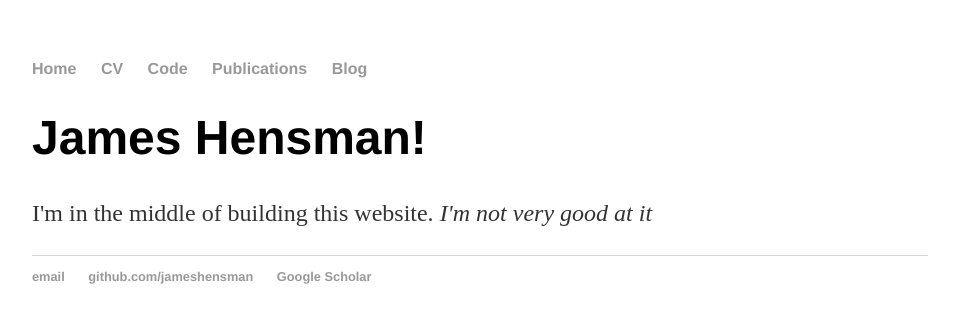
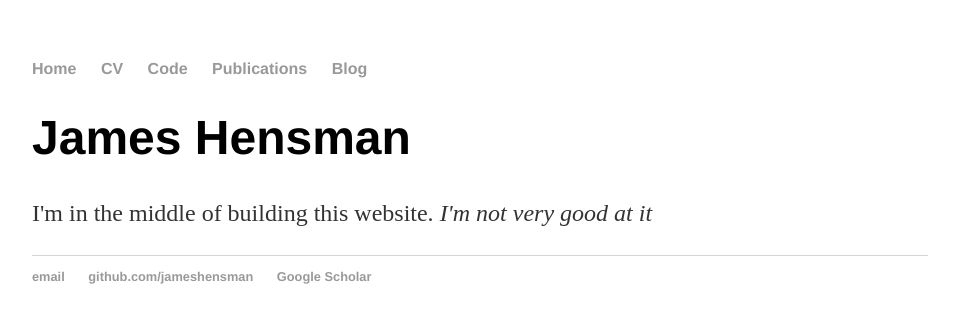
Before and after one commit to jameshensman/jameshensman.github.io_old, a Jekyll site: the page built from index.html, in a window 1280 px wide. Shown: the top 323 px of the page, without its empty margins (160-1119 px from the left). Built offline with Jekyll 4.4.1, drawn with Linux system fonts in a browser that asks for light colours.

Commit message:
exclamantion removal

```diff
--- a/index.html
+++ b/index.html
@@ -3,6 +3,6 @@ layout: default
 title: James Hensman
 ---
 <div class="blurb">
-	<h1>James Hensman!</h1>
+	<h1>James Hensman</h1>
 		<p>I'm in the middle of building this website. <em>I'm not very good at it</em> </p>
 </div><!-- /.blurb -->
```
